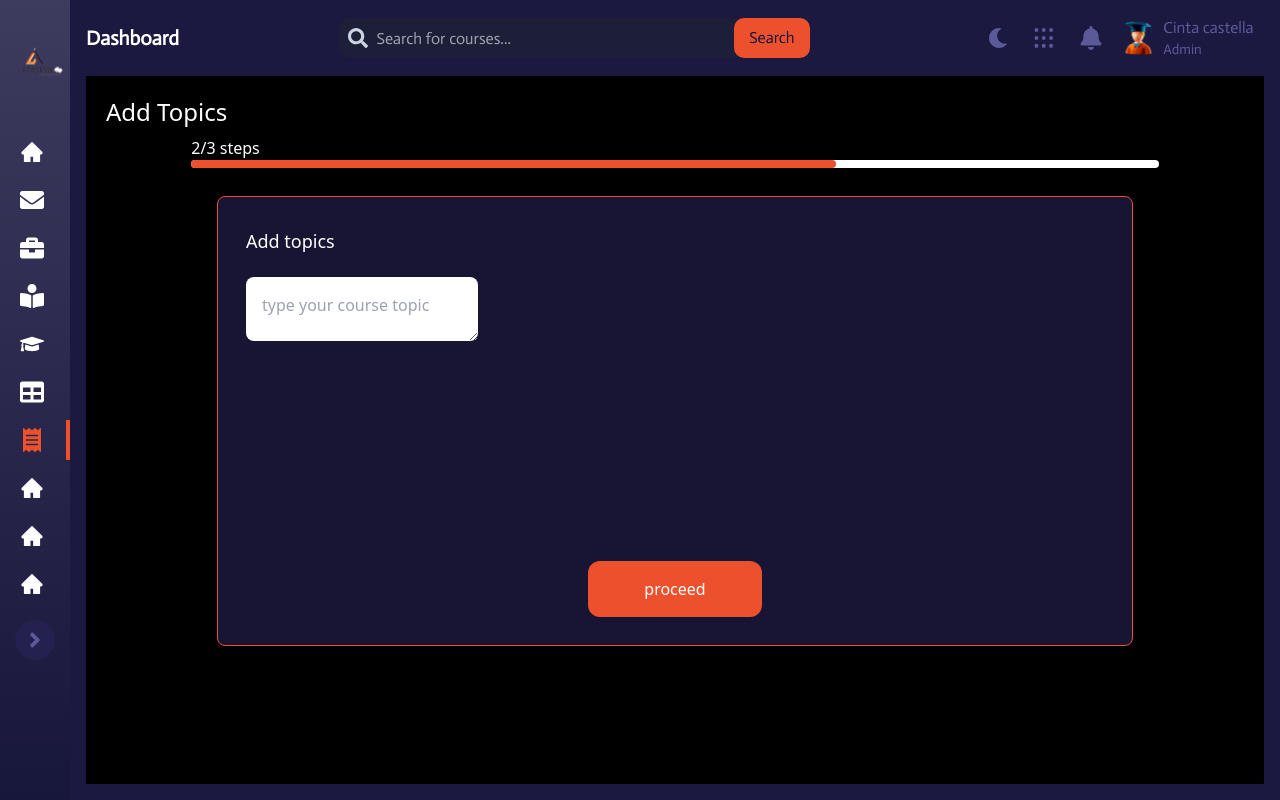
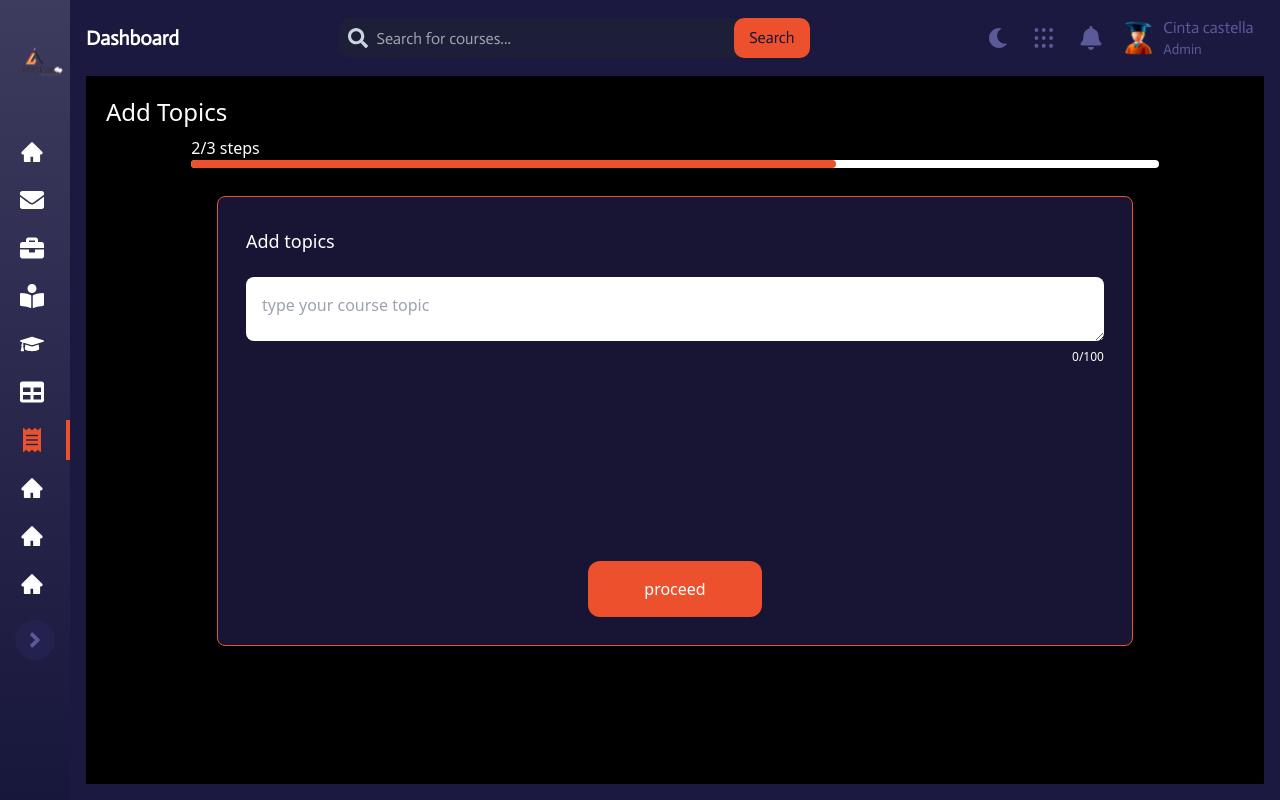
Before and after one commit to LAcademy-Elearning/frontend, a React (Vite) app: page /add_courses in a window 1280 px wide. Both pictures are taken after a click on the button "proceed". Built offline with nearby package versions, Linux system fonts and the light colour scheme; some icons are missing.

Commit message:
multi task form for adding courses

```diff
--- a/src/components/AddContent.tsx
+++ b/src/components/AddContent.tsx
@@ -1,9 +1,17 @@
-import React from "react";
+import React, { useState } from "react";
 import AddCourseArea from "../atoms/AddCourseArea";
 import { FaXmark } from "react-icons/fa6";
 import { Link } from "react-router-dom";
 
-const AddContent:React.FC<Props> = ({setPage}) => {
+const AddContent: React.FC<Props> = ({ setPage }) => {
+  const [text, setText] = useState("");
+  const maxCharacters = 100;
+  const handleTextChange = (e: React.ChangeEvent<HTMLTextAreaElement>) => {
+    const newText = e.target.value;
+    if (newText.length <= maxCharacters) {
+      setText(newText);
+    }
+  };
   return (
     <AddCourseArea>
       <div className="flex flex-col h-full justify-between">
@@ -16,19 +24,29 @@ const AddContent:React.FC<Props> = ({setPage}) => {
               </div>
             </Link>
           </div>
-        <div className="mt-5 ">
+          <div className="mt-5 flex flex-col">
             <textarea
+              value={text}
+              onChange={handleTextChange}
+              maxLength={maxCharacters}
               className="w-full outline-none rounded-lg text-black px-4  pt-4"
               placeholder="type your course content"
               name=""
             ></textarea>
+            <span className=" self-end mt-2 text-xs">
+              {text.length}/{maxCharacters}
+            </span>
           </div>
         </div>
         <div className=" self-center">
-          <button onClick={()=>setPage(prev=>prev+1)} className="bg-orange px-14 rounded-xl py-4">proceed</button>
+          <button
+            onClick={() => setPage((prev) => prev + 1)}
+            className="bg-orange px-14 rounded-xl py-4"
+          >
+            proceed
+          </button>
         </div>
       </div>
-
     </AddCourseArea>
   );
 };
--- a/src/components/AddCourse.tsx
+++ b/src/components/AddCourse.tsx
@@ -33,7 +33,9 @@ const AddCourse: React.FC<Props> = ({ setPage }) => {
               placeholder="type your course Name"
               name=""
             ></textarea>
-            <span className=" self-end mt-2 text-xs">{text.length}/{maxCharacters}</span>
+            <span className=" self-end mt-2 text-xs">
+              {text.length}/{maxCharacters}
+            </span>
           </div>
         </div>
         <div className=" self-center">
--- a/src/components/AddTopic.tsx
+++ b/src/components/AddTopic.tsx
@@ -1,9 +1,17 @@
-import React from "react";
+import React, { useState } from "react";
 import { FaXmark } from "react-icons/fa6";
 import AddCourseArea from "../atoms/AddCourseArea";
 import { Link } from "react-router-dom";
 
-const AddTopic:React.FC<Props> = ({setPage}) => {
+const AddTopic: React.FC<Props> = ({ setPage }) => {
+  const [text, setText] = useState("");
+  const maxCharacters = 100;
+  const handleTextChange = (e: React.ChangeEvent<HTMLTextAreaElement>) => {
+    const newText = e.target.value;
+    if (newText.length <= maxCharacters) {
+      setText(newText);
+    }
+  };
   return (
     <AddCourseArea>
       <div className="flex flex-col h-full justify-between">
@@ -16,16 +24,27 @@ const AddTopic:React.FC<Props> = ({setPage}) => {
               </div>
             </Link>
           </div>
-          <div className="mt-5 justify-self-start ">
+          <div className="mt-5 flex flex-col ">
             <textarea
+              value={text}
+              onChange={handleTextChange}
+              maxLength={maxCharacters}
               className="w-full outline-none rounded-lg text-black px-4  pt-4"
               placeholder="type your course topic "
               name=""
             ></textarea>
+            <span className=" self-end mt-2 text-xs">
+              {text.length}/{maxCharacters}
+            </span>
           </div>
         </div>
         <div className=" self-center">
-          <button onClick={()=>setPage(prev=> prev+1)} className="bg-orange px-14 rounded-xl py-4">proceed</button>
+          <button
+            onClick={() => setPage((prev) => prev + 1)}
+            className="bg-orange px-14 rounded-xl py-4"
+          >
+            proceed
+          </button>
         </div>
       </div>
     </AddCourseArea>
--- a/src/pages/AddCOurses.tsx
+++ b/src/pages/AddCOurses.tsx
@@ -5,6 +5,15 @@ import AddContent from "../components/AddContent";
 
 const AddCourses = () => {
   const [page, setPage] = useState(0);
+  const [courseData, setCourseData] = useState({
+    courseName:"",
+    topics:[],
+    courseContent:"",
+  });
+  const maxCharacters = 100;
+  const handleTextChange = (e: React.ChangeEvent<HTMLTextAreaElement>) => {
+    const newText = e.target.value;
+  };
   const PageDisplay = () => {
     if (page === 0) {
       return <AddCourse  setPage= {setPage}/>;
```
Lines whose indentation alone changed are shown as unchanged.
